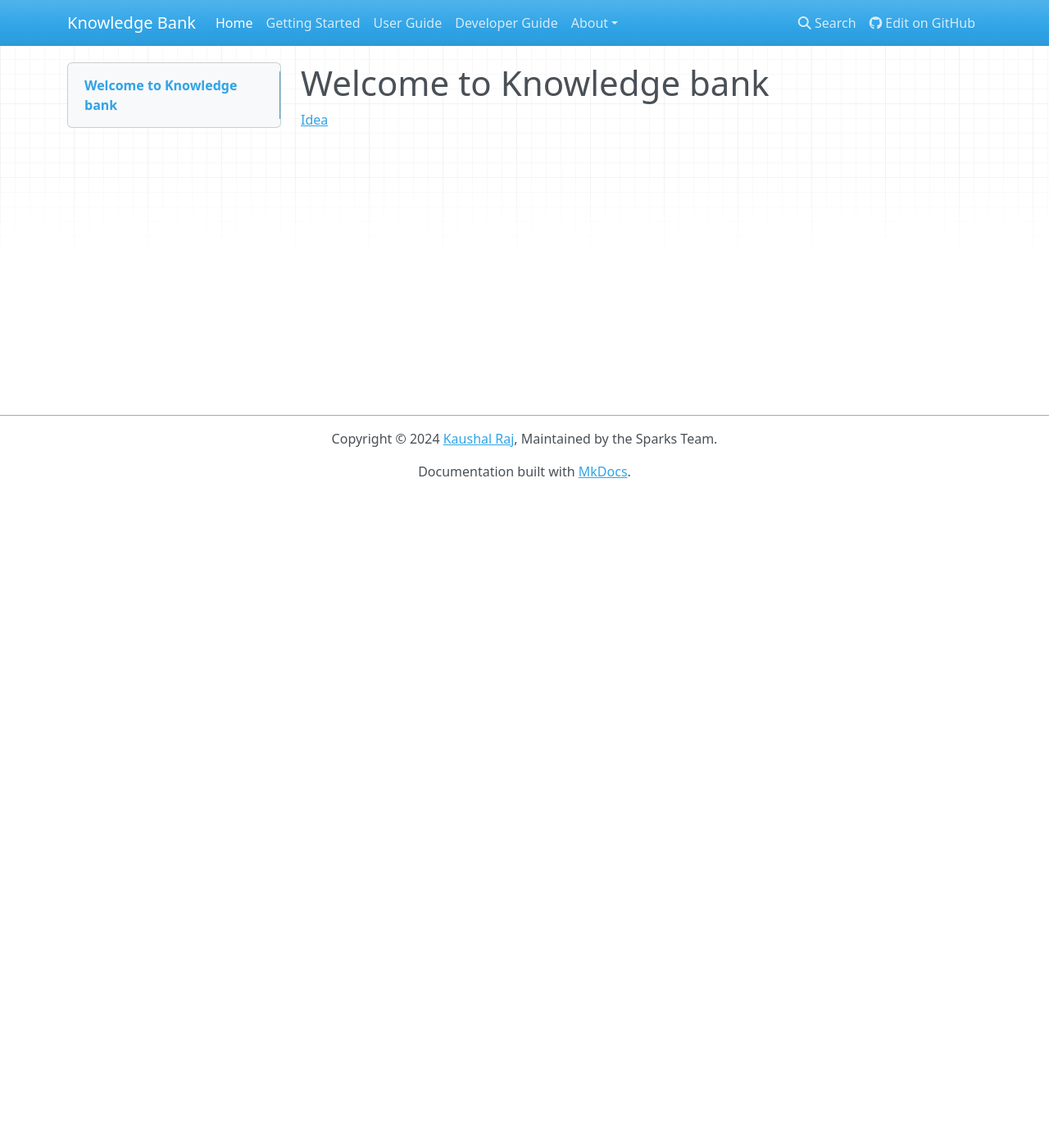
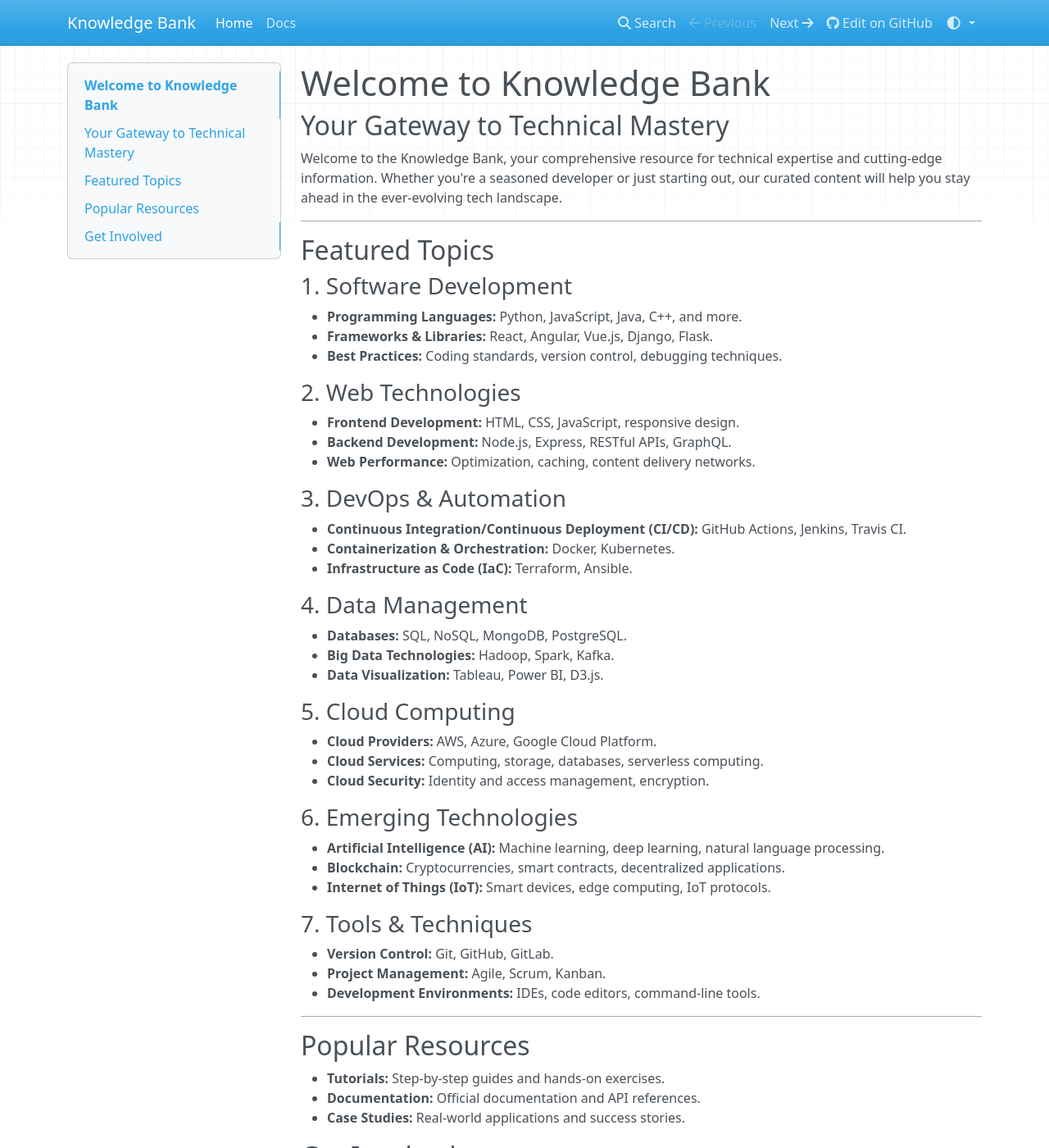
Before and after one commit to kaushal726/self-learning, an MkDocs documentation site: the page built from docs/index.md, in a window 1280 px wide and 1400 px high. Shown: the whole window at 82% size. Built offline with MkDocs 1.6.1, drawn with Linux system fonts in a browser that asks for light colours; nearby versions of some CDN libraries; some of the changed text lies outside the part shown.

Commit message:
Added : Md File and modified yml file

```diff
--- a/docs/index.md
+++ b/docs/index.md
@@ -1,3 +1,70 @@
-# Welcome to Knowledge bank
+# Welcome to Knowledge Bank
 
-[Idea](../idea.md)
+## Your Gateway to Technical Mastery
+
+Welcome to the Knowledge Bank, your comprehensive resource for technical expertise and cutting-edge information. Whether you're a seasoned developer or just starting out, our curated content will help you stay ahead in the ever-evolving tech landscape.
+
+---
+
+## **Featured Topics**
+
+### **1. Software Development**
+
+- **Programming Languages:** Python, JavaScript, Java, C++, and more.
+- **Frameworks & Libraries:** React, Angular, Vue.js, Django, Flask.
+- **Best Practices:** Coding standards, version control, debugging techniques.
+
+### **2. Web Technologies**
+
+- **Frontend Development:** HTML, CSS, JavaScript, responsive design.
+- **Backend Development:** Node.js, Express, RESTful APIs, GraphQL.
+- **Web Performance:** Optimization, caching, content delivery networks.
+
+### **3. DevOps & Automation**
+
+- **Continuous Integration/Continuous Deployment (CI/CD):** GitHub Actions, Jenkins, Travis CI.
+- **Containerization & Orchestration:** Docker, Kubernetes.
+- **Infrastructure as Code (IaC):** Terraform, Ansible.
+
+### **4. Data Management**
+
+- **Databases:** SQL, NoSQL, MongoDB, PostgreSQL.
+- **Big Data Technologies:** Hadoop, Spark, Kafka.
+- **Data Visualization:** Tableau, Power BI, D3.js.
+
+### **5. Cloud Computing**
+
+- **Cloud Providers:** AWS, Azure, Google Cloud Platform.
+- **Cloud Services:** Computing, storage, databases, serverless computing.
+- **Cloud Security:** Identity and access management, encryption.
+
+### **6. Emerging Technologies**
+
+- **Artificial Intelligence (AI):** Machine learning, deep learning, natural language processing.
+- **Blockchain:** Cryptocurrencies, smart contracts, decentralized applications.
+- **Internet of Things (IoT):** Smart devices, edge computing, IoT protocols.
+
+### **7. Tools & Techniques**
+
+- **Version Control:** Git, GitHub, GitLab.
+- **Project Management:** Agile, Scrum, Kanban.
+- **Development Environments:** IDEs, code editors, command-line tools.
+
+---
+
+## **Popular Resources**
+
+- **Tutorials:** Step-by-step guides and hands-on exercises.
+- **Documentation:** Official documentation and API references.
+- **Case Studies:** Real-world applications and success stories.
+
+## **Get Involved**
+
+- **Contribute:** Share your knowledge and write for the Knowledge Bank.
+- **Feedback:** Help us improve by providing feedback on our content.
+
+---
+
+Explore, learn, and master the latest in technology with the Knowledge Bank!
+
+---
--- a/mkdocs.yml
+++ b/mkdocs.yml
@@ -3,33 +3,28 @@ site_url: https://kaushal726.github.io/self-learning/
 site_description: Place for Knowledge Hub.
 site_author: Kaushal Raj
 
-repo_url: https://github.com/kaushal726
+repo_url: https://github.com/kaushal726/self-learning
 edit_uri: blob/master/docs/
 
 theme:
-name: mkdocs
-color_mode: auto
-user_color_mode_toggle: true
-locale: en
-analytics: { gtag: "G-274394082" }
-highlightjs: true
-hljs_languages:
-  - javascript
-  - python
+  name: mkdocs
+  color_mode: auto
+  user_color_mode_toggle: true
+  locale: en
+  analytics:
+    gtag: "G-274394082"
+  highlightjs: true
+  hljs_languages:
+    - javascript
+    - python
 
 nav:
   - Home: index.md
-  - Getting Started: getting-started.md
-  - User Guide: user-guide/
-  - Developer Guide: dev-guide/
-  - About:
-      - Release Notes: about/release-notes.md
-      - Contributing: about/contributing.md
-      - License: about/license.md
+  - Docs: docs.md
 
 markdown_extensions:
   - toc:
-      permalink: 
+      permalink: "¶"
   - attr_list
   - def_list
   - tables
@@ -37,14 +32,11 @@ markdown_extensions:
       use_pygments: false
   - pymdownx.snippets
   - pymdownx.superfences
-  - callouts
   - mdx_gh_links:
       user: mkdocs
       repo: mkdocs
-  - mkdocs-click
 
-copyright: Copyright &copy; 2024 <a href="https://github.com/kaushal726">Kaushal Raj</a>, Maintained by the Sparks Team</a>.
-
+copyright: Copyright &copy; 2024 <a href="https://github.com/kaushal726">Kaushal Raj</a>.
 plugins:
   - search
   - redirects:
```
Also changed, not shown: docs/docs.md (added, +24 -0 lines), docs/tech/excel.md (added, +12 -0 lines), docs/tech/github.md (added, +152 -0 lines), docs/tech/java.md (added, +12 -0 lines), docs/tech/javascript.md (added, +12 -0 lines), docs/tech/node-js.md (added, +10 -0 lines), docs/tech/react.md (added, +16 -0 lines), docs/tech/spring.md (added, +10 -0 lines), docs/project-idea.md (renamed from docs/idea.md).
